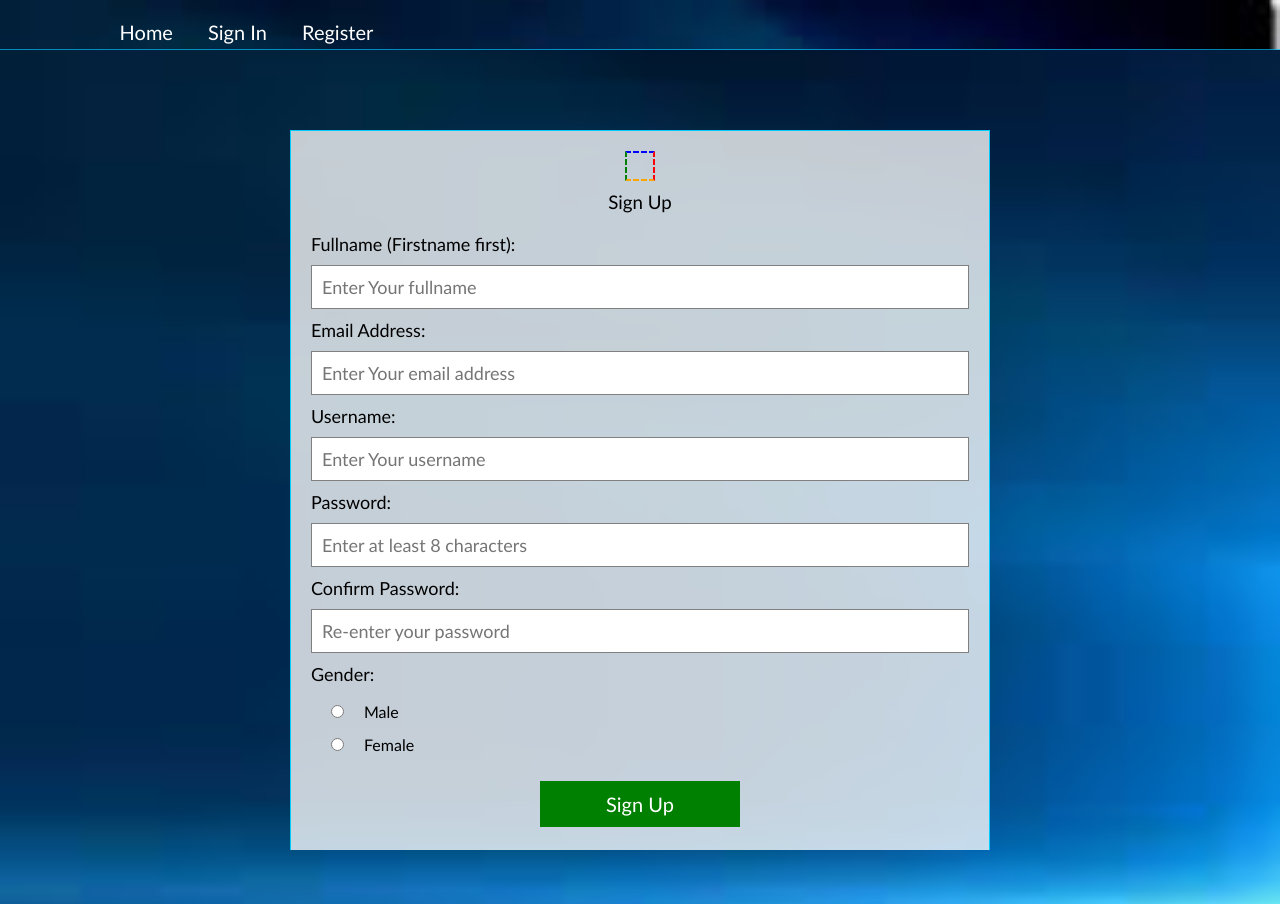
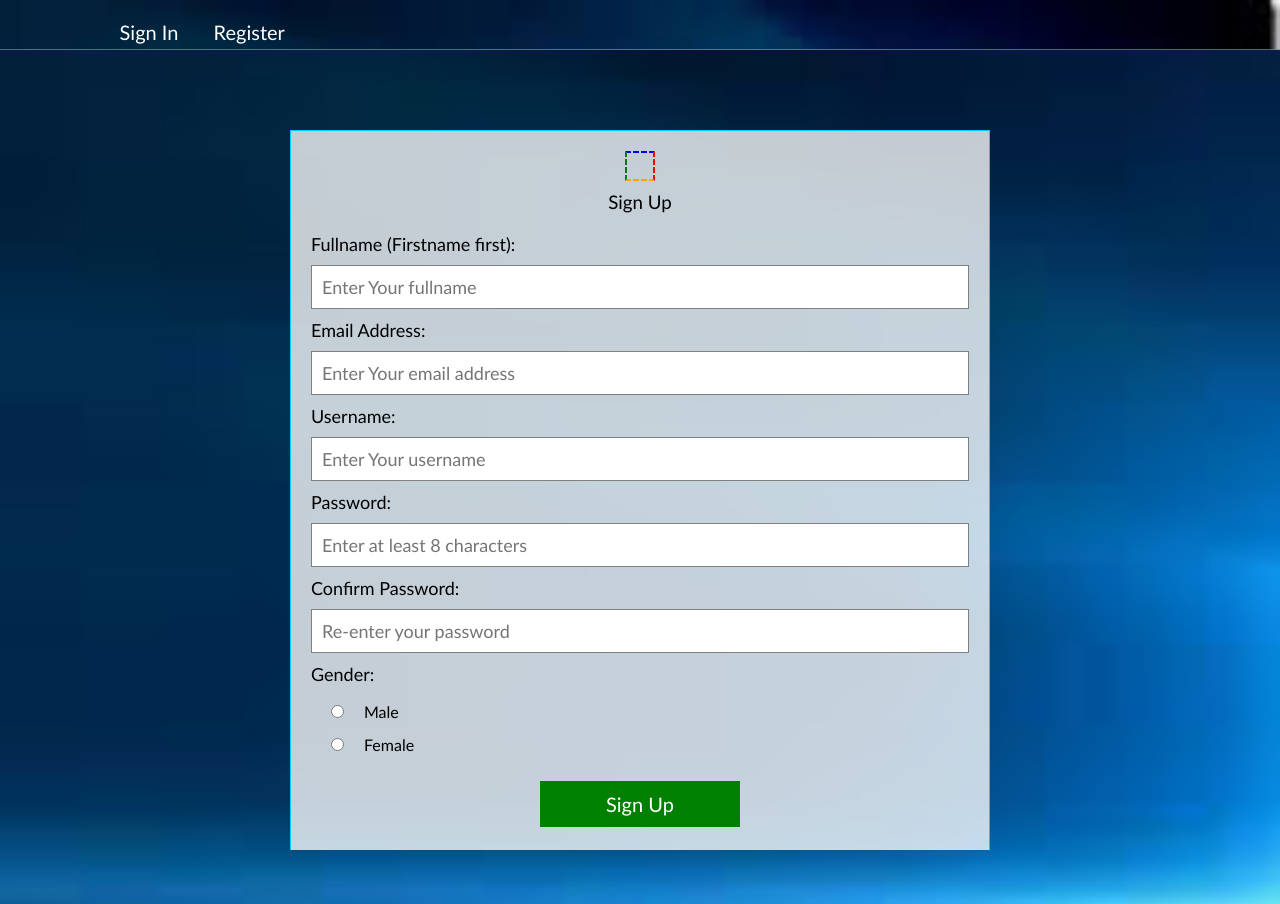
Before and after one commit to phiiileo/VGG-PROJECTS, a plain HTML site: page index.html in a window 1280 px wide. Shown: the top 904 px of the page. Drawn offline with Linux system fonts and the light colour scheme.

Commit message:
hid menu button

```diff
--- a/index.html
+++ b/index.html
@@ -13,7 +13,7 @@
     <header>
         <!-- <aside>Brand Name</aside> -->
         <nav>
-            <a href="#">Home</a>
+            <!-- <a href="#">Home</a> -->
             <a href="#Sign-in" class="_login">Sign In</a>
             <a href="#Sign-up" class="_register">Register</a>
         </nav>
```
